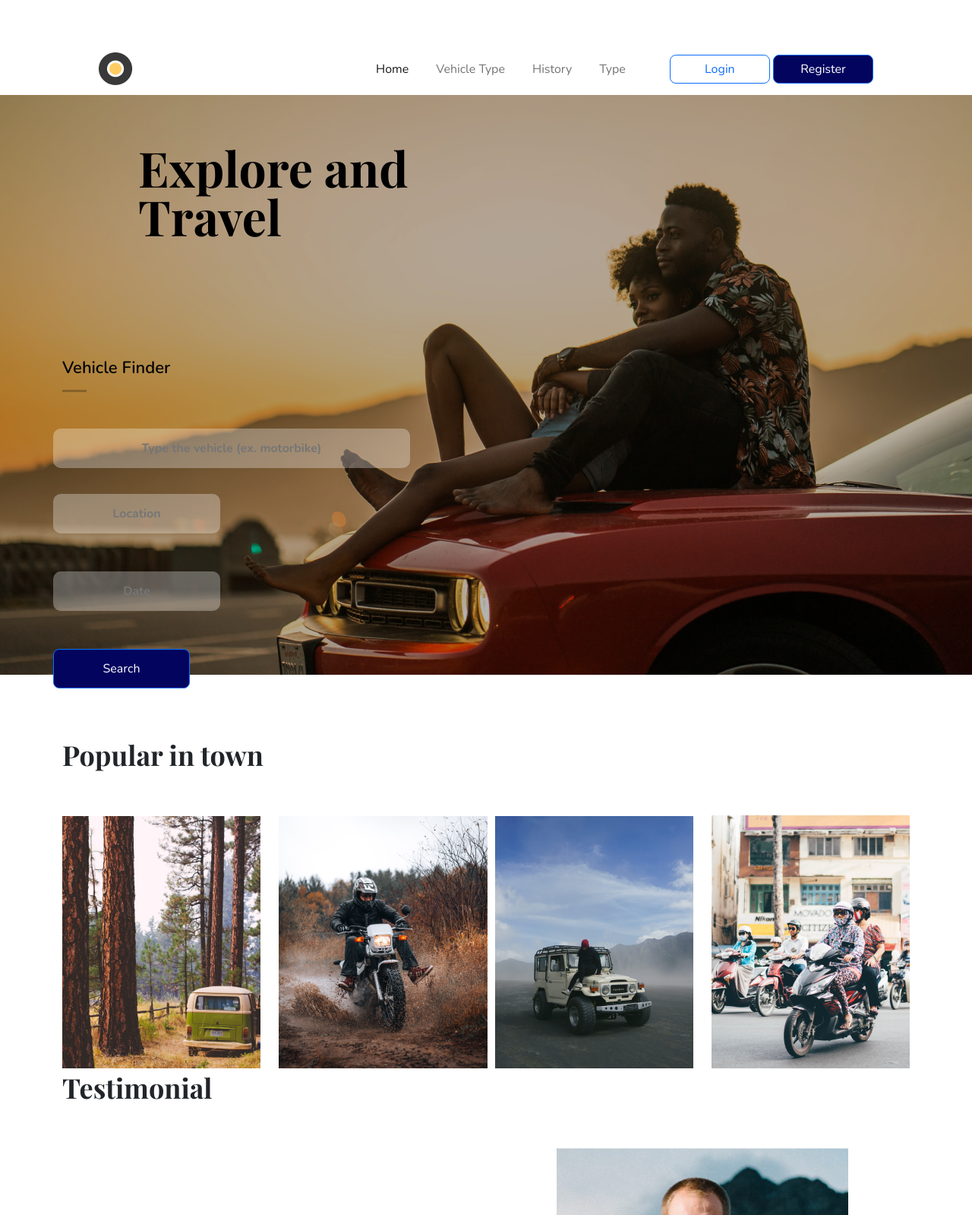
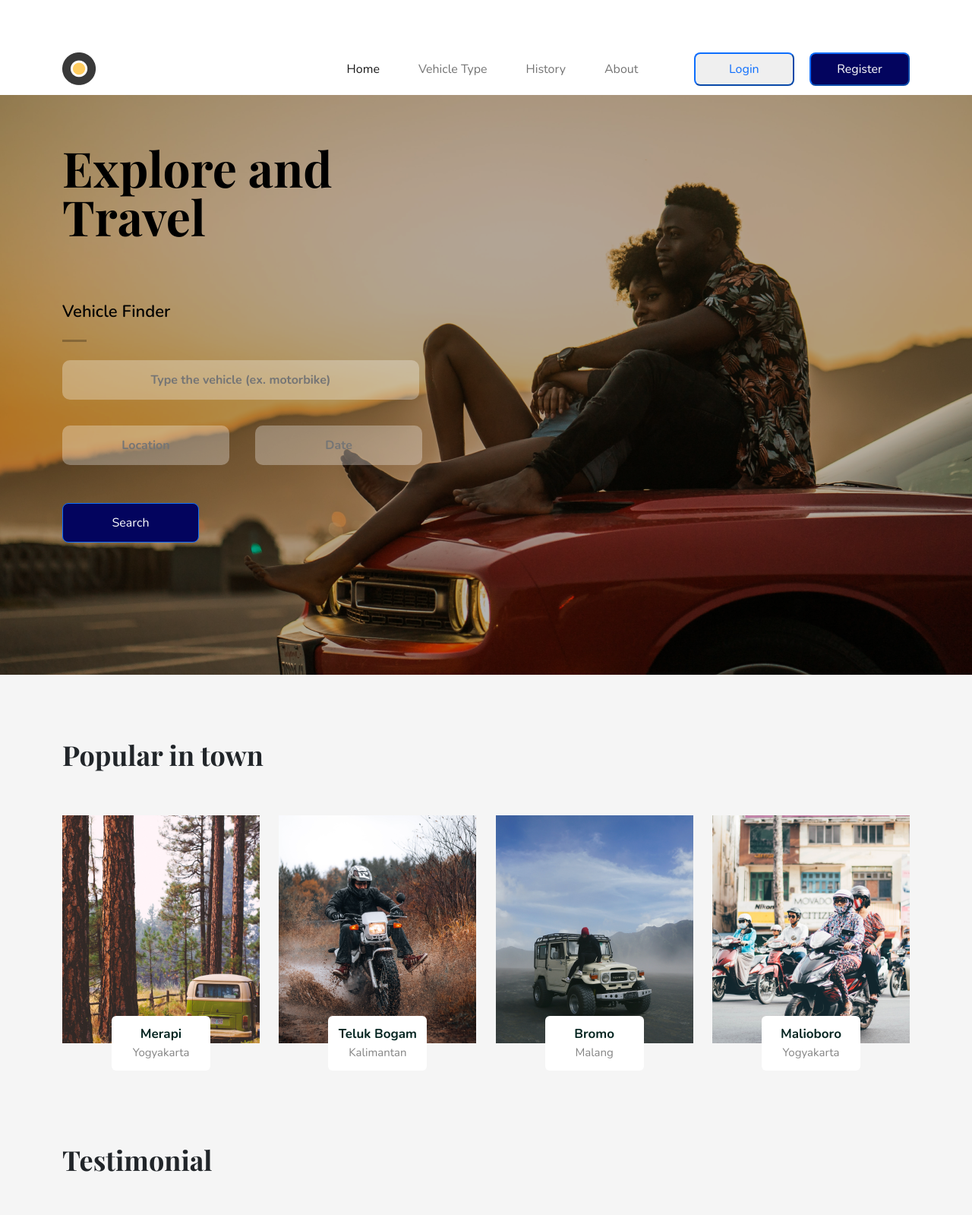
Before and after one commit to 7shiroi/fw5-responsive-website, a website: page index.html in a window 1280 px wide. Shown: the top 1599 px of the page at 76% size. Drawn offline with nearby package versions, Linux system fonts and the light colour scheme.

Commit message:
fix: update index

```diff
--- a/assets/style.css
+++ b/assets/style.css
@@ -1,6 +1,11 @@
 :root {
   --primary: #03045E;
   --secondary: #00B4D8;
+}
+
+nav.navbar button{
+  width: 132px;
+  height: 44px;
 }
 
 header.login-header {
@@ -100,6 +105,55 @@ header.login-header div.login-info button.btn-login-google{
 .google-login-icon {
   width: 33px;
   height: 33px;
+}
+
+main.main-content{
+  background-color: #F5F5F5;
+  padding-top: 80px;
+}
+
+main.main-content div.contents{
+  margin-bottom: 32px;
+}
+
+main.main-content div.contents div.content-info{
+  position: absolute;
+  background-color: white;
+  border-radius: 6px;
+  width: 130px;
+  height: 72px;
+  bottom: -36px;
+  left: 25%;
+  display: flex;
+  justify-content: center;
+  align-items: center;
+}
+
+main.main-content div.contents div.image {
+  width: 260px;
+  height: 300px;
+  display: flex;
+  justify-content: center;
+  align-items: center;
+  overflow: hidden
+}
+main.main-content div.contents img.content-image {
+  flex-shrink: 0;
+  min-width: 100%;
+  min-height: 100%
+}
+
+main.main-content div.contents div.content-info p {
+  color: #848484;
+  font-size: 15px;
+  line-height: 24px;
+  margin-bottom: 0px;
+}
+
+main.main-content div.contents div.content-info p b{
+  color: #042521;
+  font-size: 17px;
+  font-weight: 600px;
 }
 
 header .header-content h1 {
@@ -283,16 +337,15 @@ header.home-header {
   background-image: url(/assets/images/bg-home-header.png);
   background-repeat: no-repeat;
   background-size: cover;
-  margin-bottom: 80px;
+  height: 763px;
 }
 header.home-header .header-content {
   background-color: rgba(0, 0, 0, 0.3);
-  height: 763px;
   color: white;
 }
 header.home-header h1{
   padding-top: 64px;
-  padding-bottom: 74px;
+  margin-left: 0px;
   font-size: 64px;
   font-family: 'Playfair Display', serif;
 }
@@ -312,7 +365,7 @@ header.home-header .mode-light hr {
   height: 3px;
   color: black;
   background-color: black;
-  margin-bottom: 48px;
+  margin-bottom: 24px;
 }
 
 header.home-header .header-content input.divide-1 {
--- a/index.html
+++ b/index.html
@@ -29,17 +29,17 @@
 </head>
 
 <body>
-  <div class="container px-5">
-    <nav class="navbar navbar-expand-sm navbar-light">
-      <div class="container-fluid">
-        <a class="navbar-brand" href="/"><img src="./assets/images/logo.png"></a>
-        <button class="navbar-toggler" type="button" data-bs-toggle="collapse" data-bs-target="#collapsibleNavbar">
+  <nav class="navbar navbar-expand-lg navbar-light">
+    <div class="container">
+      <a class="navbar-brand" href="#"><img src="./assets/images/logo.png"></a>
+      <button class="navbar-toggler" type="button" data-bs-toggle="collapse" data-bs-target="#navbarSupportedContent"
+        aria-controls="navbarSupportedContent" aria-expanded="false" aria-label="Toggle navigation">
         <span class="navbar-toggler-icon"></span>
       </button>
-        <div class="collapse navbar-collapse justify-content-end" id="collapsibleNavbar">
-          <ul class="navbar-nav menu-navbar">
+      <div class="collapse navbar-collapse" id="navbarSupportedContent">
+        <ul class="navbar-nav ms-auto me-5 mb-2 mb-lg-0">
           <li class="nav-item">
-              <a class="nav-link active" href="/">Home</a>
+            <a class="nav-link active" aria-current="page" href="#">Home</a>
           </li>
           <li class="nav-item">
             <a class="nav-link" href="#">Vehicle Type</a>
@@ -48,61 +48,84 @@
             <a class="nav-link" href="#">History</a>
           </li>
           <li class="nav-item">
-              <a class="nav-link" href="#">Type</a>
+            <a class="nav-link" href="#">About</a>
           </li>
         </ul>
-          <div class="form-inline my-2 my-lg-0 user-menu">
-            <a class="btn btn-outline-primary" href="/login">Login</a>
-            <a class="btn btn-primary" href="/register">Register</a>
+        <div>
+          <button class="btn-outline-primary me-3">Login</button>
+          <button class="btn-primary">Register</button>
         </div>
       </div>
     </div>
   </nav>
-  </div>
 
   <header class="home-header">
-    <div class="header-content mode-light">
-      <div class="container">
-        <h1>Explore and <br>Travel</h1>
+    <div class="header-content mode-light h-100">
+      <div class="container h-100">
+        <div class="d-flex flex-column h-100">
+          <h1>Explore and<br>Travel</h1>
           <h5>Vehicle Finder</h5>
           <hr>
           <form>
-          <div style="width: 40%;">
-            <div class="row">
+            <div class="w-50">
               <input class="divide-1" type="text" placeholder="Type the vehicle (ex. motorbike)">
-            </div>
-            <div class="row">
               <input class="divide-2" type="text" placeholder="Location">
               <input class="divide-2" type="text" placeholder="Date">
-            </div>
-            <div class="row">
               <button class="btn btn-primary">Search</button>
-            </div>
             </div>
           </form>
         </div>
       </div>
+    </div>
   </header>
 
-  <div class="container main-content">
-    <div class="row popular">
+  <main class="main-content">
+    <div class="container">
+      <div class="row">
         <h2>Popular in town</h2>
-      <div class="col-3">
-        <img src="/assets/images/image-main-content-merapi-yogyakarta.png" alt="Merapi - Yogyakarta">
+        <div class="popular d-flex flex-wrap justify-content-between text-center">
+          <div class="contents position-relative">
+            <div class="image">
+              <img class="content-image" src="/assets/images/image-main-content-merapi-yogyakarta.png"
+                alt="Merapi - Yogyakarta">
             </div>
-      <div class="col-3">
-        <img src="/assets/images/image-main-content-teluk-bogam-kalimantan.png" alt="Teluk Bogam - Kalimantan">
-      </div>
-      <div class="col-3">
-        <img src="/assets/images/image-main-content-bromo-malang.png" alt="Bromo - Malang">
-      </div>
-      <div class="col-3">
-        <img src="/assets/images/image-main-content-malioboro-yogyakarta.png" alt="Malioboro - Yogyakarta">
+            <div class="content-info">
+              <p><b>Merapi</b><br>Yogyakarta</p>
             </div>
           </div>
-    <div class="row testimonial align-items-center">
+          <div class="contents position-relative">
+            <div class="image">
+              <img class="content-image" src="/assets/images/image-main-content-teluk-bogam-kalimantan.png"
+                alt="Teluk Bogam - Kalimantan">
+            </div>
+            <div class="content-info">
+              <p><b>Teluk Bogam</b><br>Kalimantan</p>
+            </div>
+          </div>
+          <div class="contents position-relative">
+            <div class="image">
+              <img class="content-image" src="/assets/images/image-main-content-bromo-malang.png" alt="Bromo - Malang">
+            </div>
+            <div class="content-info">
+              <p><b>Bromo</b><br>Malang</p>
+            </div>
+          </div>
+          <div class="contents position-relative">
+            <div class="image">
+              <img class="content-image" src="/assets/images/image-main-content-malioboro-yogyakarta.png"
+                alt="Malioboro - Yogyakarta">
+            </div>
+            <div class="content-info">
+              <p><b>Malioboro</b><br>Yogyakarta</p>
+            </div>
+          </div>
+        </div>
+      </div>
+      <div class="row testimonial mt-5 pt-5 align-items-center">
         <h2>Testimonial</h2>
-      <div class="col-6">
+        <div class="d-flex flex-wrap justify-content-between align-items-center">
+
+          <div class="">
             <div class="stars">
               <i class="fa-solid fa-star fa-xl"></i>
               <i class="fa-solid fa-star fa-xl"></i>
@@ -110,30 +133,34 @@
               <i class="fa-solid fa-star fa-xl"></i>
               <i class="fa-solid fa-star fa-xl"></i>
             </div>
-
-        <p>”It was the right decision to rent vehicle here, I spent less money and enjoy the trip. It was an amazing
+            <p>”It was the right decision to rent vehicle here, I spent less money and enjoy the trip. It was an
+              amazing
               experience to have a ride for wildlife trip!”</p>
-
             <h5>Edward Newgate</h5>
             <span>Founder Circle</span>
           </div>
-      <div class="col-6 text-center">
+
+          <div class="">
             <img src="/assets/images/image-main-content-testimonial-user.png" alt="Testimonial User">
           </div>
         </div>
+
       </div>
+    </div>
+  </main>
 
-  <footer>
+
+  <footer class="footer-content">
     <div class="container">
-      <div class="row footer">
-        <div class="col-4">
+      <div class="d-flex justify-content-between flex-wrap">
+        <div class="about">
           <img class="logo" src="./assets/images/logo.png" alt="logo">
           <p>Plan and book your perfect trip with
             expert advice, travel tips for vehicle
             information from us</p>
           <span>©2020 Vehicle Rental Center. All rights reserved</span>
         </div>
-        <div class="col-2">
+        <div class="links">
           <h5>Destination</h5>
           <ul>
             <li>Bali</li>
@@ -143,7 +170,7 @@
             <li>Malang</li>
           </ul>
         </div>
-        <div class="col-2">
+        <div class="links">
           <h5>Vehicle</h5>
           <ul>
             <li>Bikes</li>
@@ -153,7 +180,7 @@
             <li>FAQs</li>
           </ul>
         </div>
-        <div class="col-2">
+        <div class="links">
           <h5>Interests</h5>
           <ul>
             <li>Adventure Travel</li>
@@ -164,7 +191,7 @@
           </ul>
         </div>
       </div>
-      <div class="socials">
+      <div class="d-flex justify-content-center socials">
         <i class="fa-brands fa-twitter fa-xl social-icons"></i>
         <i class="fa-brands fa-facebook-f fa-xl social-icons"></i>
         <i class="fa-brands fa-instagram fa-xl social-icons"></i>
```
Lines whose indentation alone changed are shown as unchanged.
